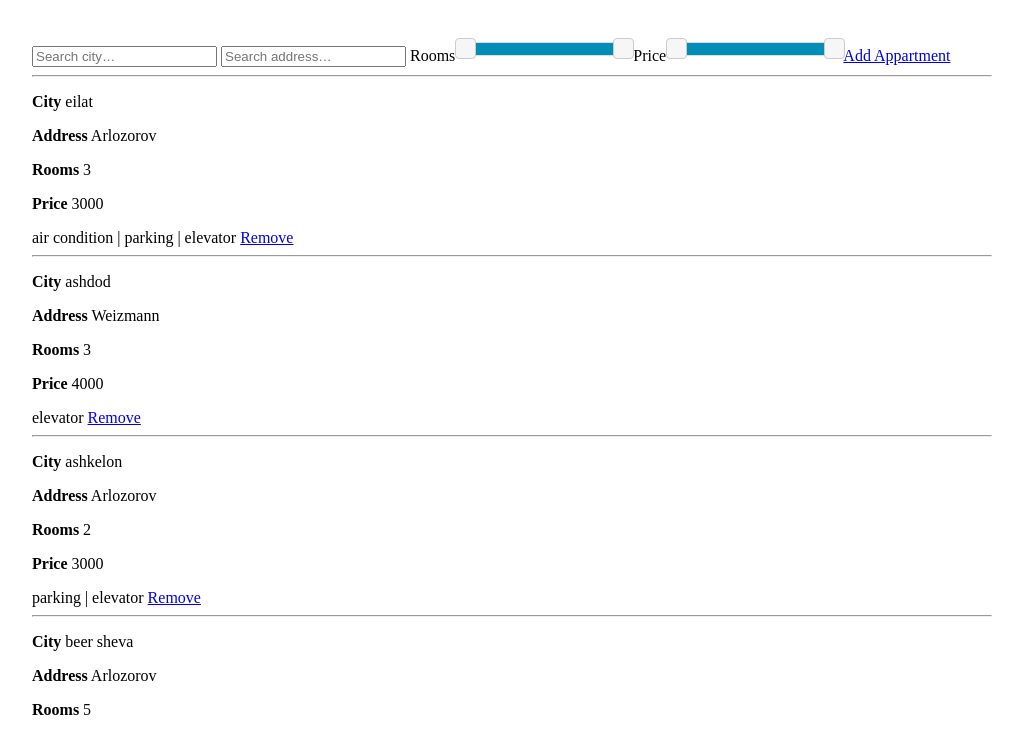
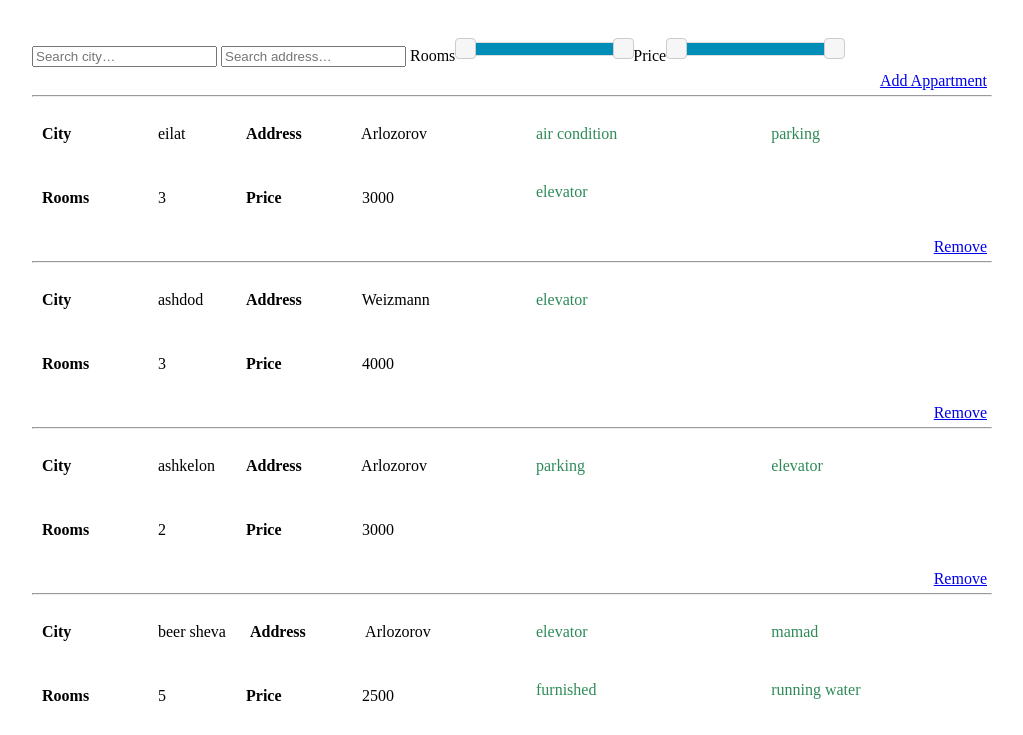
Before and after one commit to sudodoki/ng-rent-a-part, a plain HTML site: page index.html in a window 1280 px wide. Shown: the part 61-796 px from the top of the page, without its empty margins (128-1151 px from the left). Drawn offline with Linux system fonts and the light colour scheme.

Commit message:
Some styling

```diff
--- a/css/app.css
+++ b/css/app.css
@@ -69,3 +69,44 @@ slider .ui-slider-handle {
   font-weight: bold;
   cursor: pointer;
 }
+
+.active-link {
+  float: right;
+  margin: 5px;
+}
+.active-link + hr {
+  clear: both;
+}
+
+.details  {
+  min-width: 480px;
+  width: 50%;
+  display: inline-block;
+}
+.details strong {
+  display: inline-block;
+  min-width: 7em;
+  padding-right: 20px;
+}
+.details > p {
+  width: auto;
+  min-width: 200px;
+  padding: 10px;
+  display: inline-block;
+  margin-top: 10px;
+}
+
+ul.features {
+  vertical-align: top;
+  margin: 0;
+  padding: 0;
+  width: 49%;
+  display: inline-block;
+  color: seagreen;
+  list-style: none;
+}
+.features li {
+  display: inline-block;
+  width: 50%;
+  padding: 20px;
+}
--- a/index.html
+++ b/index.html
@@ -23,20 +23,25 @@
                 <label>
                     Price <div class="small-slider" data-slider type="range"min="{{filterValues.price.min}}" max="{{filterValues.price.max}}" from="filterRanges.price.from" to="filterRanges.price.to"></div>
                 </label>
-                <a data-ng-click="activateEdit()" href='#'>Add Appartment</a>
             </form>
+            <a class='active-link' data-ng-click="activateEdit()" href='#'>Add Appartment</a>
             <hr/>
             <h2 data-ng-if="!matchedRentals.length">No appartments much this criteria, try something else.</h2>
             <div data-ng-if="matchedRentals.length">
-                <div data-ng-repeat="r in matchedRentals">
-                    <p><strong>City</strong> {{r.city}}</p>
-                    <p><strong>Address</strong> {{r.street}}</p>
-                    <p><strong>Rooms</strong> {{r.rooms}}</p>
-                    <p><strong>Price</strong> {{r.price}}</p>
-                    <span data-ng-repeat="feature in r.features">
-                        {{feature}} {{$last ? "" : "|"}}
+                <div class="appartment" data-ng-repeat="appartment in matchedRentals">
+                    <div class="details">
+                        <p><strong>City</strong> {{appartment.city}}</p>
+                        <p><strong>Address</strong> {{appartment.street}}</p>
+                        <p><strong>Rooms</strong> {{appartment.rooms}}</p>
+                        <p><strong>Price</strong> {{appartment.price}}</p>
+                    </div>
+                    <ul class="features">
+                        <li data-ng-repeat="feature in appartment.features">
+                    {{feature}}
                     </span>
-                    <a data-ng-click="removeById(r.id)" href="#">Remove</a>
+                    </ul>
+
+                    <a class='active-link' data-ng-click="removeById(appartment.id)" href="#">Remove</a>
                     <hr data-ng-if="!$last" />
                 </div>
                 <p><hr/><strong>Matches</strong> {{matchedRentals.length}} results</p>
```
